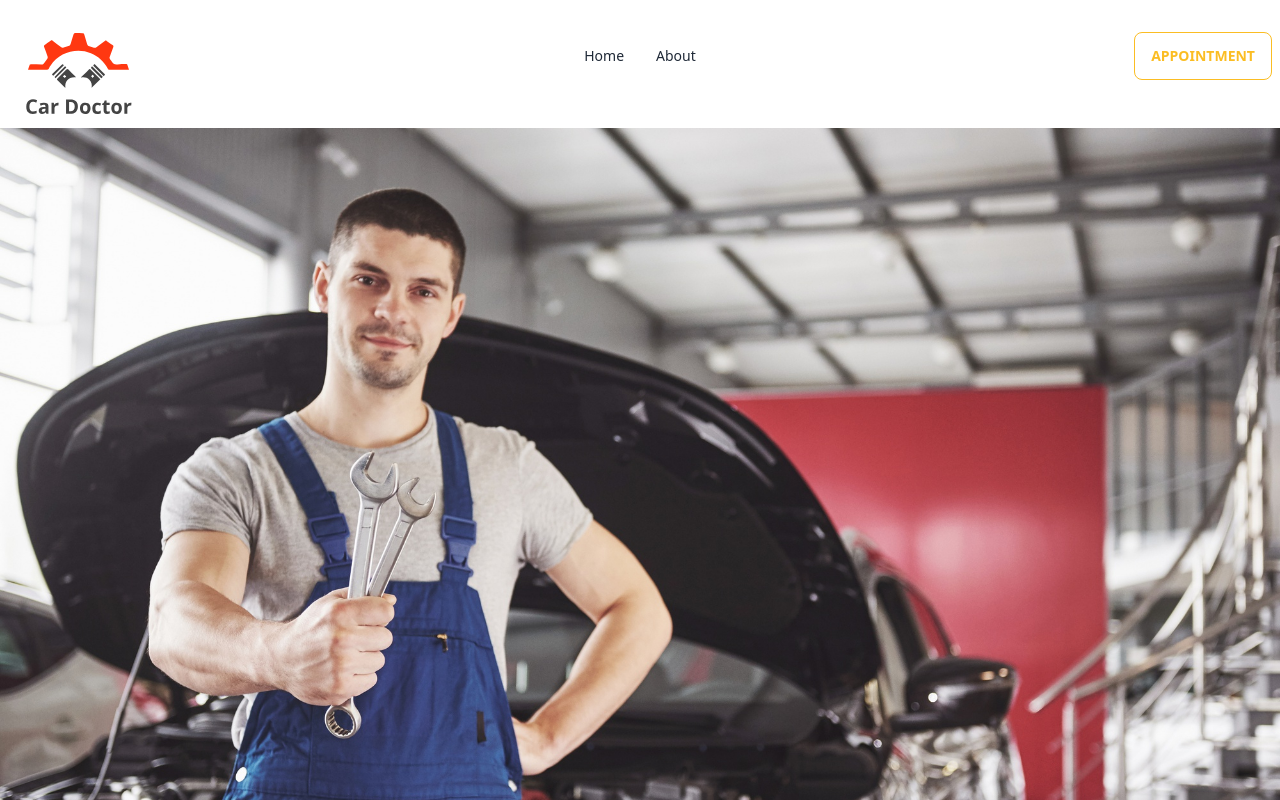
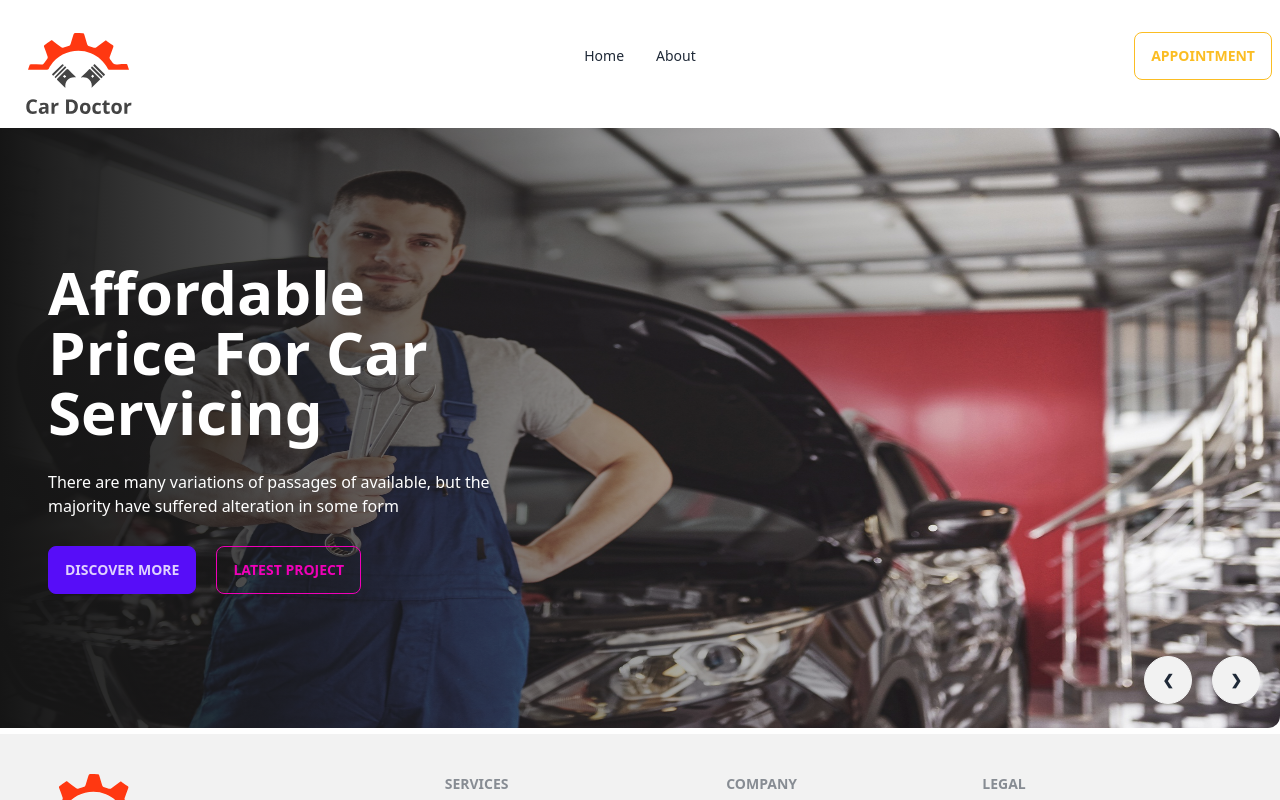
Before and after one commit to Shahidul-Islam-Jony/Car-Doctor-Client, a React (Vite) app: page / in a window 1280 px wide. Shown: the top 800 px of the page. Built offline with nearby package versions, Linux system fonts and the light colour scheme.

Commit message:
Style Banner Component with gradient overlay

```diff
--- a/src/pages/Home/Banner/Banner.jsx
+++ b/src/pages/Home/Banner/Banner.jsx
@@ -7,16 +7,36 @@
 
 const Banner = () => {
     return (
-        <div className="carousel w-full">
+        <div className="carousel w-full h-[600px]">
             <div id="slide1" className="carousel-item relative w-full">
-                <img src={img1} className="w-full" />
+                <img src={img1} className="w-full rounded-xl" />
+                <div className="absolute flex items-center h-full left-0 top-0 bottom-0 bg-gradient-to-r from-[#151515] to-[rgba(21, 21, 21, 0.00)]">
+                    <div className="text-white space-y-7 w-1/2 pl-12">
+                        <h2 className="text-6xl font-bold">Affordable Price For Car Servicing</h2>
+                        <p>There are many variations of passages of  available, but the majority have suffered alteration in some form</p>
+                        <div>
+                            <button className="btn btn-primary mr-5">Discover More</button>
+                            <button className="btn btn-outline btn-secondary">Latest Project</button>
+                        </div>
+                    </div>
+                </div>
                 <div className="absolute flex justify-end transform -translate-y-1/2 left-5 right-5 bottom-0">
-                    <a href="#slide4" className="btn btn-circle mr-5">❮</a>
+                    <a href="#slide6" className="btn btn-circle mr-5">❮</a>
                     <a href="#slide2" className="btn btn-circle">❯</a>
                 </div>
             </div>
             <div id="slide2" className="carousel-item relative w-full">
                 <img src={img2} className="w-full" />
+                <div className="absolute flex items-center h-full left-0 top-0 bottom-0 bg-gradient-to-r from-[#151515] to-[rgba(21, 21, 21, 0.00)]">
+                    <div className="text-white space-y-7 w-1/2 pl-12">
+                        <h2 className="text-6xl font-bold">Affordable Price For Car Servicing</h2>
+                        <p>There are many variations of passages of  available, but the majority have suffered alteration in some form</p>
+                        <div>
+                            <button className="btn btn-primary mr-5">Discover More</button>
+                            <button className="btn btn-outline btn-secondary">Latest Project</button>
+                        </div>
+                    </div>
+                </div>
                 <div className="absolute flex justify-end transform -translate-y-1/2 left-5 right-5 bottom-0">
                     <a href="#slide1" className="btn btn-circle mr-5">❮</a>
                     <a href="#slide3" className="btn btn-circle">❯</a>
@@ -24,6 +44,16 @@
             </div>
             <div id="slide3" className="carousel-item relative w-full">
                 <img src={img3} className="w-full" />
+                <div className="absolute flex items-center h-full left-0 top-0 bottom-0 bg-gradient-to-r from-[#151515] to-[rgba(21, 21, 21, 0.00)]">
+                    <div className="text-white space-y-7 w-1/2 pl-12">
+                        <h2 className="text-6xl font-bold">Affordable Price For Car Servicing</h2>
+                        <p>There are many variations of passages of  available, but the majority have suffered alteration in some form</p>
+                        <div>
+                            <button className="btn btn-primary mr-5">Discover More</button>
+                            <button className="btn btn-outline btn-secondary">Latest Project</button>
+                        </div>
+                    </div>
+                </div>
                 <div className="absolute flex justify-end transform -translate-y-1/2 left-5 right-5 bottom-0">
                     <a href="#slide2" className="btn btn-circle mr-5">❮</a>
                     <a href="#slide4" className="btn btn-circle">❯</a>
@@ -31,8 +61,52 @@
             </div>
             <div id="slide4" className="carousel-item relative w-full">
                 <img src={img4} className="w-full" />
+                <div className="absolute flex items-center h-full left-0 top-0 bottom-0 bg-gradient-to-r from-[#151515] to-[rgba(21, 21, 21, 0.00)]">
+                    <div className="text-white space-y-7 w-1/2 pl-12">
+                        <h2 className="text-6xl font-bold">Affordable Price For Car Servicing</h2>
+                        <p>There are many variations of passages of  available, but the majority have suffered alteration in some form</p>
+                        <div>
+                            <button className="btn btn-primary mr-5">Discover More</button>
+                            <button className="btn btn-outline btn-secondary">Latest Project</button>
+                        </div>
+                    </div>
+                </div>
                 <div className="absolute flex justify-end transform -translate-y-1/2 left-5 right-5 bottom-0">
                     <a href="#slide3" className="btn btn-circle mr-5">❮</a>
+                    <a href="#slide5" className="btn btn-circle">❯</a>
+                </div>
+            </div>
+            <div id="slide5" className="carousel-item relative w-full">
+                <img src={img5} className="w-full" />
+                <div className="absolute flex items-center h-full left-0 top-0 bottom-0 bg-gradient-to-r from-[#151515] to-[rgba(21, 21, 21, 0.00)]">
+                    <div className="text-white space-y-7 w-1/2 pl-12">
+                        <h2 className="text-6xl font-bold">Affordable Price For Car Servicing</h2>
+                        <p>There are many variations of passages of  available, but the majority have suffered alteration in some form</p>
+                        <div>
+                            <button className="btn btn-primary mr-5">Discover More</button>
+                            <button className="btn btn-outline btn-secondary">Latest Project</button>
+                        </div>
+                    </div>
+                </div>
+                <div className="absolute flex justify-end transform -translate-y-1/2 left-5 right-5 bottom-0">
+                    <a href="#slide4" className="btn btn-circle mr-5">❮</a>
+                    <a href="#slide6" className="btn btn-circle">❯</a>
+                </div>
+            </div>
+            <div id="slide6" className="carousel-item relative w-full">
+                <img src={img6} className="w-full" />
+                <div className="absolute flex items-center h-full left-0 top-0 bottom-0 bg-gradient-to-r from-[#151515] to-[rgba(21, 21, 21, 0.00)]">
+                    <div className="text-white space-y-7 w-1/2 pl-12">
+                        <h2 className="text-6xl font-bold">Affordable Price For Car Servicing</h2>
+                        <p>There are many variations of passages of  available, but the majority have suffered alteration in some form</p>
+                        <div>
+                            <button className="btn btn-primary mr-5">Discover More</button>
+                            <button className="btn btn-outline btn-secondary">Latest Project</button>
+                        </div>
+                    </div>
+                </div>
+                <div className="absolute flex justify-end transform -translate-y-1/2 left-5 right-5 bottom-0">
+                    <a href="#slide5" className="btn btn-circle mr-5">❮</a>
                     <a href="#slide1" className="btn btn-circle">❯</a>
                 </div>
             </div>
```
